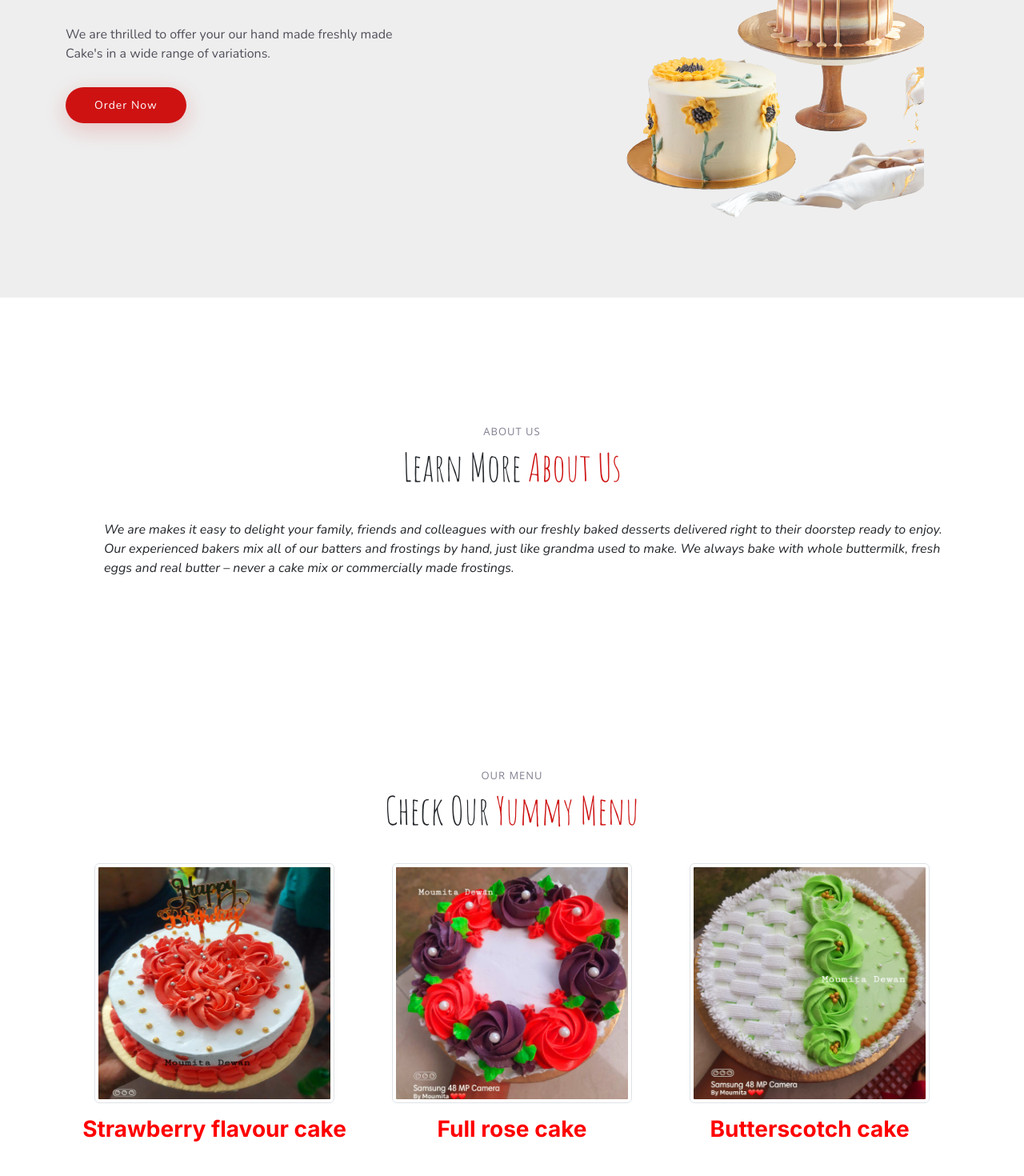
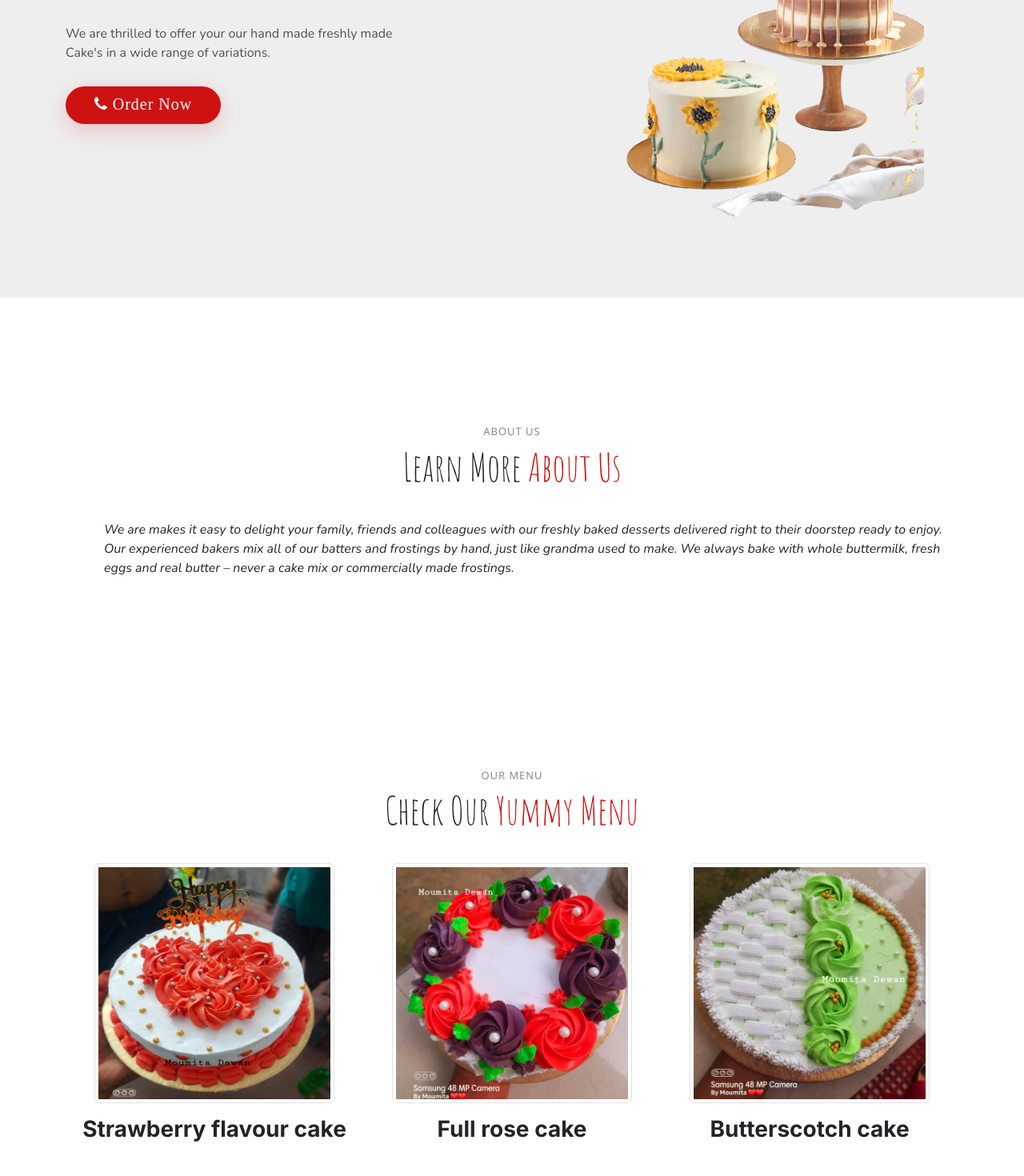
Before and after one commit to SumanDas3001/BongDessertFrontend, a React (Create React App) app: page / in a window 1280 px wide. Shown: the part 400-1870 px from the top of the page at 80% size. Built offline with nearby package versions, Linux system fonts and the light colour scheme.

Commit message:
add order icon

```diff
--- a/public/index.html
+++ b/public/index.html
@@ -16,6 +16,9 @@
     <link rel="manifest" href="%PUBLIC_URL%/manifest.json" />
     <link rel="preconnect" href="https://fonts.googleapis.com" />
     <link rel="preconnect" href="https://fonts.gstatic.com" crossorigin />
+
+    <link rel="stylesheet" href="https://cdnjs.cloudflare.com/ajax/libs/font-awesome/4.7.0/css/font-awesome.min.css">
+
     <link
       href="https://fonts.googleapis.com/css2?family=Open+Sans:ital,wght@0,300;0,400;0,500;0,600;0,700;1,300;1,400;1,600;1,700&family=Amatic+SC:ital,wght@0,300;0,400;0,500;0,600;0,700;1,300;1,400;1,500;1,600;1,700&family=Inter:ital,wght@0,300;0,400;0,500;0,600;0,700;1,300;1,400;1,500;1,600;1,700&display=swap"
       rel="stylesheet"
--- a/src/components/Footer.jsx
+++ b/src/components/Footer.jsx
@@ -30,6 +30,7 @@ export default function Footer(props) {
             <div className="social-links d-flex">
               <a href="https://www.facebook.com/thebongdessert" className="facebook" target="_blank" rel="noreferrer"><i className="bi bi-facebook"></i></a>
               <a href="https://www.instagram.com/thebongdessert/" className="instagram" target="_blank" rel="noreferrer"><i className="bi bi-instagram"></i></a>
+              <a href="https://goo.gl/maps/yWyMkz7LsrQpjsWj9" className="store" target="_blank" rel="noreferrer"><i className="fa fa-map-marker" style={{fontSize:'20px'}}></i></a>
             </div>
           </div>
         </div>
--- a/src/components/Hero.jsx
+++ b/src/components/Hero.jsx
@@ -16,8 +16,11 @@ export default function Hero(props) {
             </p>
             <div className="d-flex" data-aos="fade-up" data-aos-delay="200">
               <a href={`tel://${props.data.phone}`} className="btn-book-a-table">
-                Order Now
+                <i class="fa fa-phone" style={{fontSize:'20px'}}> Order Now</i>
               </a>
+              {/* <a href="https://wa.me/9330349714" className="whatsapp_float" target="_blank" rel="noopener noreferrer">
+                <i class="fa fa-whatsapp whatsapp-icon" style={{fontSize:'20px'}}></i>
+              </a> */}
               {/* <a
                 href="https://www.youtube.com/watch?v=LXb3EKWsInQ"
                 className="glightbox btn-watch-video d-flex align-items-center"
--- a/src/components/Menue.js
+++ b/src/components/Menue.js
@@ -99,7 +99,7 @@ export default function Products() {
   ];
 
   const priceStyle = {
-    color: 'red',
+    // color: 'red',
     fontSize: '24x !important',
     fontWeight: '700',
     marginBottom: '50px',
```
